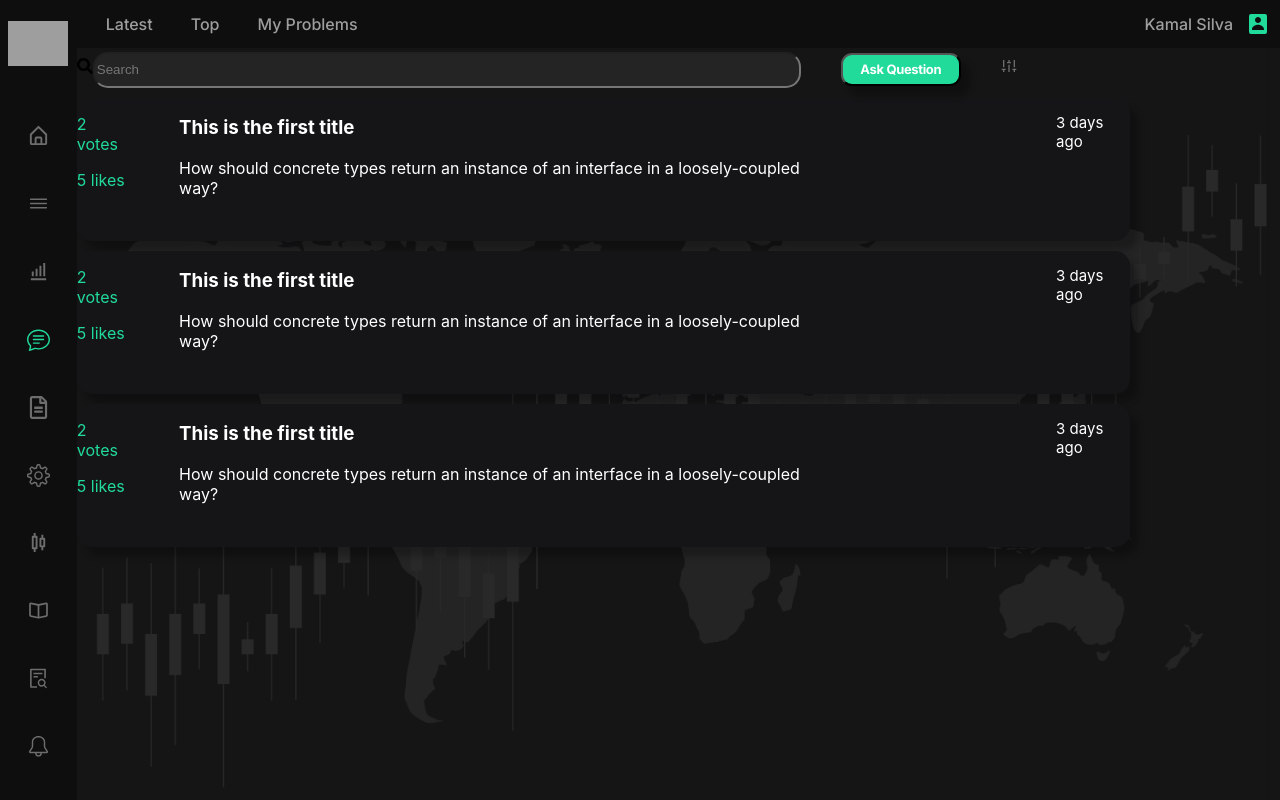
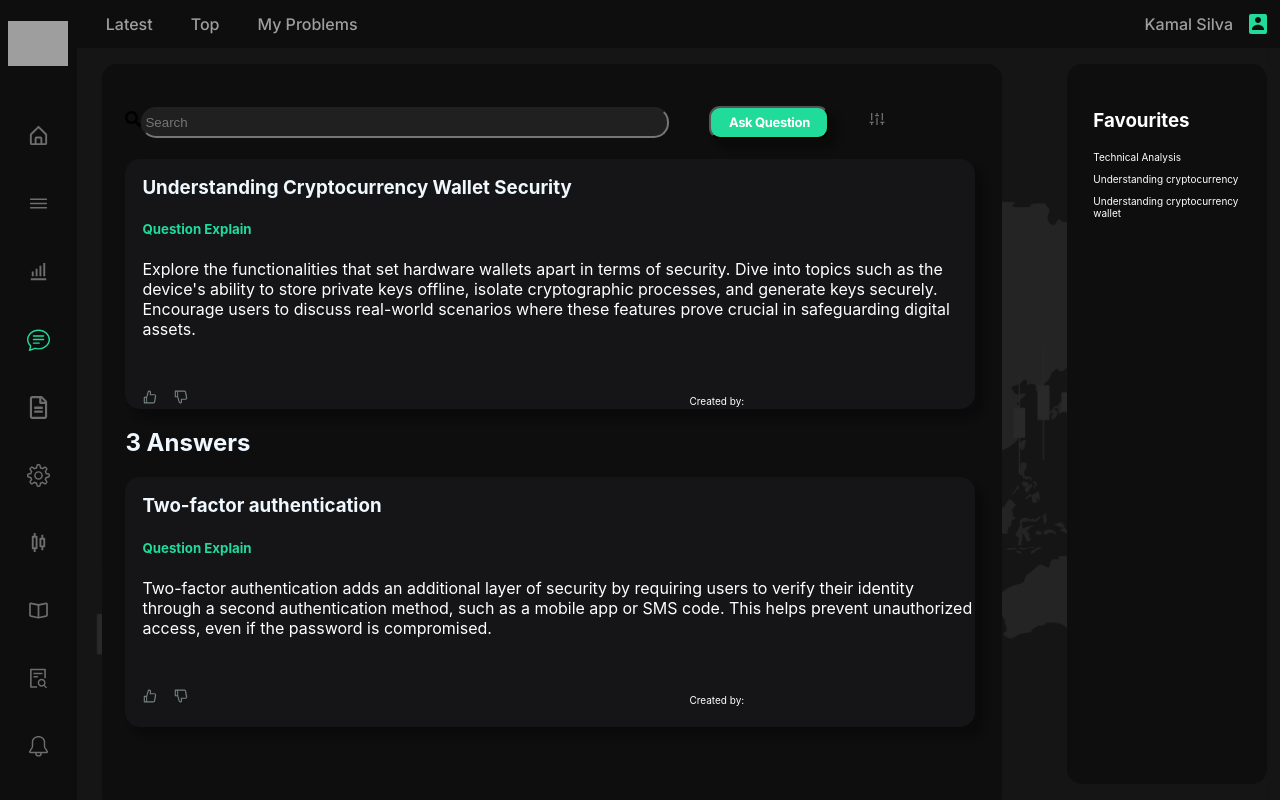
Before and after one commit to IsuruVithanage/TradeX-Web, a React (Create React App) app: page /forum in a window 1280 px wide. Built offline with nearby package versions, Linux system fonts and the light colour scheme; grey boxes are pictures that could not be loaded.

Commit message:
forumQuestionInDetail

```diff
--- a/package.json
+++ b/package.json
@@ -3,6 +3,9 @@
   "version": "0.1.0",
   "private": true,
   "dependencies": {
+    "@emotion/react": "^11.11.3",
+    "@emotion/styled": "^11.11.0",
+    "@mui/material": "^5.15.6",
     "@mui/system": "^5.15.5",
     "@testing-library/jest-dom": "^5.17.0",
     "@testing-library/react": "^13.4.0",
@@ -10,6 +13,7 @@
     "axios": "^1.6.5",
     "lightweight-charts": "^4.1.2",
     "react": "^18.2.0",
+    "react-data-table-component": "^7.6.2",
     "react-dom": "^18.2.0",
     "react-icons": "^5.0.1",
     "react-router-dom": "^6.21.2",
--- /dev/null
+++ b/src/Components/Questionbar/Detailed.css
@@ -0,0 +1,62 @@
+
+body{
+
+}
+.ques{
+    width: 850px;
+height: 250px;
+flex-shrink: 0;
+margin-top: 20px;
+border-radius: 15px;
+background: #151517;
+
+box-shadow: 8px 9px 6.8px 1px rgba(0, 0, 0, 0.25);
+
+}
+h3{
+    color: aliceblue;
+    padding-left: 2%;
+    padding-top: 2%;
+}
+h5{
+    color: #21DB9A;
+    padding-left: 2%;
+    ;
+}
+p{
+    color: aliceblue;
+    padding-left: 2%;
+
+}
+.like-button{
+    color: #74817C;
+    padding-left: 2%;
+    padding-top: 4%;
+}
+.dislike-button{
+    display: inline;
+    color: #74817C;
+    padding-left: 15px;
+}
+.count{
+    display: flex;
+}
+.author{
+    font-size: 10px;
+    padding-left: 500px;
+    display: inline;
+}
+h2{
+    color: aliceblue;
+}
+.answer{
+    width: 850px;
+    height: 250px;
+    flex-shrink: 0;
+    margin-top: 20px;
+    border-radius: 15px;
+    background: #151517;
+
+    box-shadow: 8px 9px 6.8px 1px rgba(0, 0, 0, 0.25);
+
+}
--- /dev/null
+++ b/src/Components/Questionbar/Detailed.js
@@ -0,0 +1,38 @@
+import React from 'react'
+import './Detailed.css'
+import { AiOutlineLike } from "react-icons/ai";
+import { AiOutlineDislike } from "react-icons/ai";
+
+function Detailed() {
+
+
+  return (
+    <div>
+      <div className='ques'>
+        <h3>Understanding Cryptocurrency Wallet Security</h3>
+        <h5>Question Explain</h5>
+        <p>Explore the functionalities that set hardware wallets apart in terms of security. Dive into topics such as the device's ability to store private keys offline, isolate cryptographic processes, and generate keys securely. Encourage users to discuss real-world scenarios where these features prove crucial in safeguarding digital assets.</p>
+
+        <AiOutlineLike className='like-button'/>
+        <AiOutlineDislike className='dislike-button' />
+
+        <p className='author'>Created by: </p>
+      </div>
+
+      <h2>3 Answers</h2>
+      <div className='answer'>
+        <h3>Two-factor authentication</h3>
+        <h5>Question Explain</h5>
+        <p>Two-factor authentication adds an additional layer of security by requiring users to verify their identity through a second authentication method, such as a mobile app or SMS code. This helps prevent unauthorized access, even if the password is compromised.</p>
+
+        <AiOutlineLike className='like-button'/>
+        <AiOutlineDislike className='dislike-button' />
+
+        <p className='author'>Created by: </p>
+      </div>
+    </div>
+  )
+}
+
+
+export default Detailed
--- a/src/Components/Questionbar/Questionbar.js
+++ b/src/Components/Questionbar/Questionbar.js
@@ -1,24 +1,57 @@
 import React from 'react'
-import './Questionbar.css'
+import DataTable from 'react-data-table-component'
 
 
 function Questionbar() {
+    const columns=[
+      {
+      Topic : 'Topic',
+      selector : row=>row.name
+      },
+      {
+        views : 'Views',
+        selector : row=>row.views
+      },
+      {
+        likes : 'Likes',
+        selector : row=>row.likes
+      },
+      {
+        replies : 'Replies',
+        selector : row=>row.replies
+      }
+    ];
+
+    const data=[
+      {
+        id:1,
+        title:" Understanding Cryptocurrency Wallet Security",
+        views:12,
+        likes:5,
+        replies:3
+      },
+      {
+        id:2,
+        title:" Understanding Cryptocurrency Wallet Security",
+        views:12,
+        likes:5,
+        replies:3
+      },
+      {
+        id:3,
+        title:" Understanding Cryptocurrency Wallet Security",
+        views:12,
+        likes:5,
+        replies:3
+      },
+    ]
+
   return (
-    <div className='question-row'>
-        <div className='side1'>
-
-            <p className='number'>2 votes</p>
-            <p className='number'>5 likes</p>
-
-
-        </div>
-        <div className='side2'>
-            <h3>This is the first title</h3>
-            <p>How should concrete types return an instance of an interface in a loosely-coupled way?</p>
-        </div>
-        <div className='side3'>
-            <p>3 days ago</p>
-        </div>
+    <div className='question'>
+        <DataTable>
+          columns={columns}
+          data={data}
+        </DataTable>
     </div>
   )
 }
--- /dev/null
+++ b/src/Pages/Forum/Datatable.js
@@ -0,0 +1,60 @@
+import * as React from 'react';
+import Table from '@mui/material/Table';
+import TableBody from '@mui/material/TableBody';
+import TableCell from '@mui/material/TableCell';
+import TableContainer from '@mui/material/TableContainer';
+import TableHead from '@mui/material/TableHead';
+import TableRow from '@mui/material/TableRow';
+import Paper from '@mui/material/Paper';
+
+function createData(
+  name: string,
+  calories: number,
+  fat: number,
+  carbs: number,
+  protein: number,
+) {
+  return { name, calories, fat, carbs, protein };
+}
+
+const rows = [
+  createData('Frozen yoghurt', 159, 6.0, 24, 4.0),
+  createData('Ice cream sandwich', 237, 9.0, 37, 4.3),
+  createData('Eclair', 262, 16.0, 24, 6.0),
+  createData('Cupcake', 305, 3.7, 67, 4.3),
+  createData('Gingerbread', 356, 16.0, 49, 3.9),
+];
+
+export default function BasicTable() {
+  return (
+    <TableContainer component={Paper}>
+      <Table sx={{ minWidth: 650 }} aria-label="simple table">
+        <TableHead>
+          <TableRow>
+            <TableCell>Dessert (100g serving)</TableCell>
+            <TableCell align="right">Calories</TableCell>
+            <TableCell align="right">Fat&nbsp;(g)</TableCell>
+            <TableCell align="right">Carbs&nbsp;(g)</TableCell>
+            <TableCell align="right">Protein&nbsp;(g)</TableCell>
+          </TableRow>
+        </TableHead>
+        <TableBody>
+          {rows.map((row) => (
+            <TableRow
+              key={row.name}
+              sx={{ '&:last-child td, &:last-child th': { border: 0 } }}
+            >
+              <TableCell component="th" scope="row">
+                {row.name}
+              </TableCell>
+              <TableCell align="right">{row.calories}</TableCell>
+              <TableCell align="right">{row.fat}</TableCell>
+              <TableCell align="right">{row.carbs}</TableCell>
+              <TableCell align="right">{row.protein}</TableCell>
+            </TableRow>
+          ))}
+        </TableBody>
+      </Table>
+    </TableContainer>
+  );
+}
--- a/src/Pages/Forum/Forum.js
+++ b/src/Pages/Forum/Forum.js
@@ -6,6 +6,8 @@ import { RiSoundModuleLine } from "react-icons/ri";
 import './forum.css';
 import { FaSearch } from "react-icons/fa";
 import Questionbar from '../../Components/Questionbar/Questionbar';
+import Detailed from '../../Components/Questionbar/Detailed';
+import Datatable from './Datatable';
 
 
 export default function Forum() {
@@ -18,23 +20,30 @@ export default function Forum() {
 
   return (
     <BasicPage tabs={Tabs}>
+    <div className='component1'>
       <div className='search_bar'>
-    	<FaSearch/>
-      <input className='bar' type='text' placeholder='Search'></input>
-      <button className='ques-button'>Ask Question</button>
-      <RiSoundModuleLine className="filter-icon"></RiSoundModuleLine>
+        <FaSearch/>
+        <input className='bar' type='text' placeholder='Search'></input>
+        <button className='ques-button'>Ask Question</button>
+        <RiSoundModuleLine className="filter-icon"></RiSoundModuleLine>
       </div>
 
-      <Questionbar>
+     {/* the table
+
+      <Datatable/>
+  */}
+
+    <Detailed/>
+    </div>
 
 
+    <div className='component2'>
+      <h3 className="fav-title">Favourites</h3>
+      <p className='sub-title'>Technical Analysis</p>
+      <p className='sub-title'>Understanding cryptocurrency</p>
+      <p className='sub-title'>Understanding cryptocurrency wallet</p>
 
-        </Questionbar>
-      <Questionbar/>
-      <Questionbar/>
-
-
-
+    </div>
 
 
 
--- a/src/Pages/Forum/forum.css
+++ b/src/Pages/Forum/forum.css
@@ -1,10 +1,41 @@
+.component1{
+    width: 900px;
+    height: 755px;
+    flex-shrink: 0;
+    background-color: #0E0E0F;
+    position: fixed;
+    top: 8%;
+    left: 8%;
+    z-index: 100;
+    border-radius: 15px;
+    box-sizing: border-box;
+    display: flex;
+    flex-direction: column;
+    padding: 1.8%;
+}
+
+.component2{
+    width: 200px;
+    height: 90%;
+    background-color: #0E0E0F;
+    position: fixed;
+    top: 8%;
+    right: 1%;
+    z-index: 100;
+    border-radius: 15px;
+    box-sizing: border-box;
+    display: flex;
+    flex-direction: column;
+    padding: 1.8%;
+}
 .bar{
-    width: 700px;
-    height: 30px;
+    width: 520px;
+    height: 25px;
     flex-shrink: 0;
     border-radius: 15px;
     background: rgba(60, 60, 60, 0.39);
     color: white;
+    margin-top: 20px;
 }
 .ques-button{
     color: #FFF;
@@ -37,3 +68,12 @@ flex-shrink: 0;
     margin-right: 40px;
     size:30;
 }
+.fav-title{
+    color: #FFF;
+
+}
+.sub-title{
+    color: #FFF;
+    margin-top: 0%;
+    font-size: 10px;
+}
```
Also changed, not shown: src/Components/searchbar.js (deleted, +0 -101 lines), 1 other file (tests, documents, lock files or other folders).
